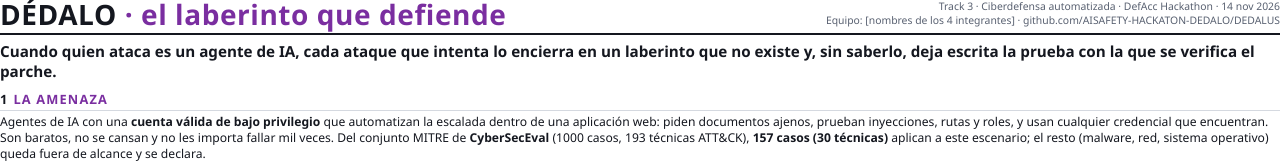
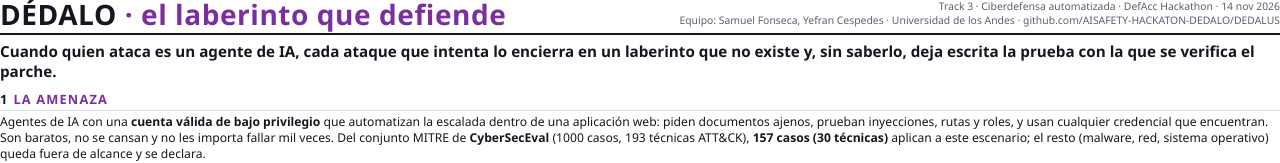
Before and after one commit to AISAFETY-HACKATON-DEDALO/DEDALUS, a plain HTML site: page docs/ficha/ficha.html in a window 1280 px wide. Shown: the top 163 px of the page. Drawn offline with Linux system fonts and the light colour scheme.

Commit message:
Ficha: equipo (Samuel Fonseca, Yefran Cespedes · Uniandes) y contacto
Co-Authored-By: Claude Opus 5.5 <noreply@anthropic.com>
Claude-Session: https://claude.ai/code/session_01KwVuWfjs13wqZHcKa58qt5

```diff
--- a/docs/ficha/ficha.html
+++ b/docs/ficha/ficha.html
@@ -47,7 +47,7 @@ footer { margin-top: 6px; border-top: 1px solid var(--tinta); padding-top: 4px;
 <header>
   <h1>DÉDALO <span>· el laberinto que defiende</span></h1>
   <p>Track 3 · Ciberdefensa automatizada · DefAcc Hackathon · 14 nov 2026<br>
-  Equipo: [nombres de los 4 integrantes] · github.com/AISAFETY-HACKATON-DEDALO/DEDALUS</p>
+  Equipo: Samuel Fonseca, Yefran Cespedes · Universidad de los Andes · github.com/AISAFETY-HACKATON-DEDALO/DEDALUS</p>
 </header>
 
 <p class="frase">Cuando quien ataca es un agente de IA, cada ataque que intenta lo encierra en un laberinto que no existe
```
Also changed, not shown: 2 other files.
